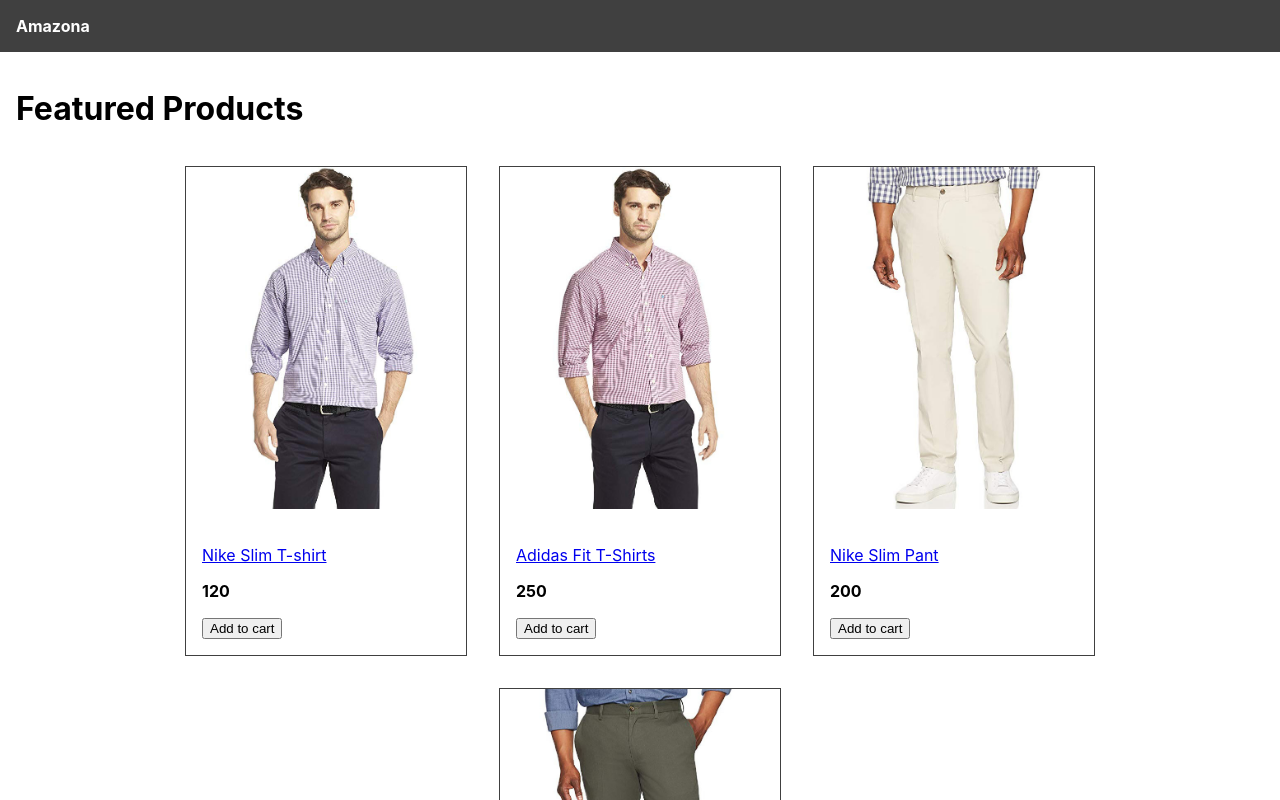
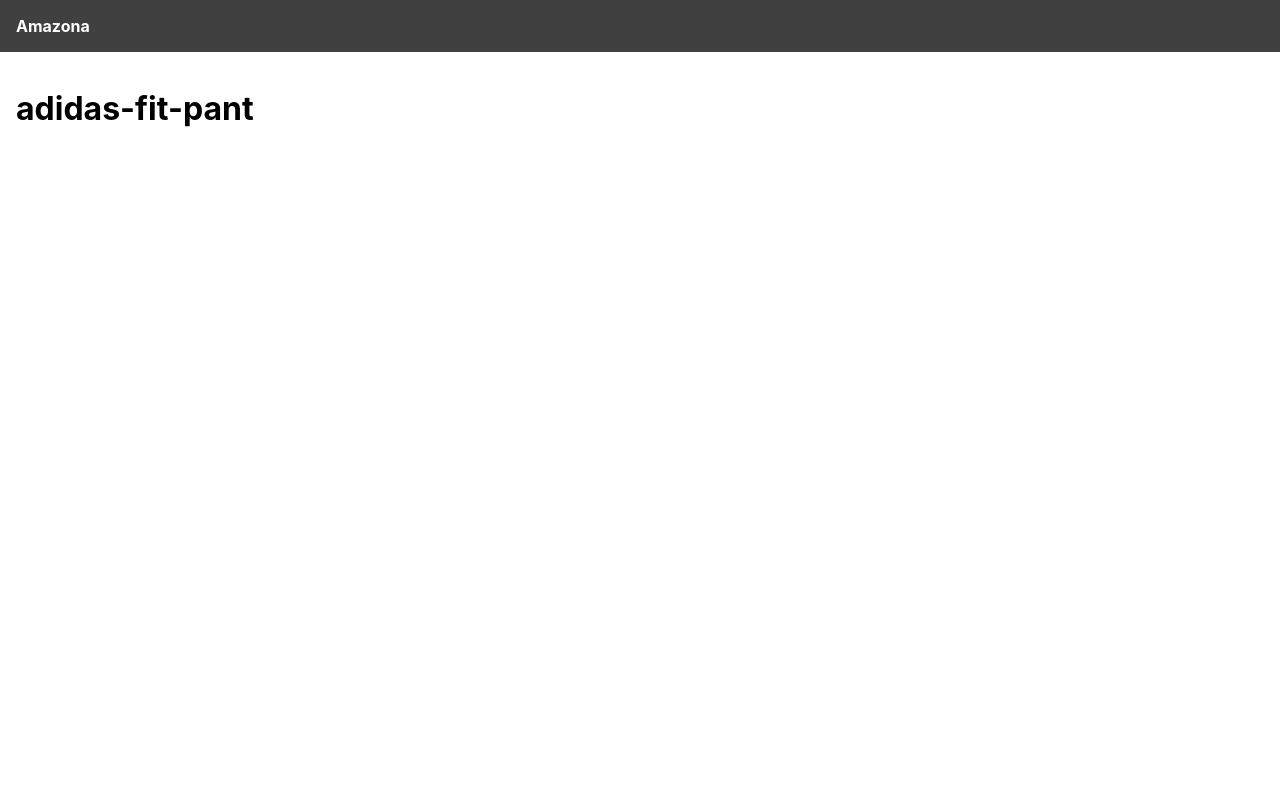
Before and after one commit to Rahulgithub-code/Amazona-MERN, a React (Create React App) app in the folder frontend/: page /product/adidas-fit-pant in a window 1280 px wide. Shown: the top 800 px of the page. Built offline with nearby package versions, Linux system fonts and the light colour scheme.

Commit message:
routing implemented

```diff
--- a/frontend/package.json
+++ b/frontend/package.json
@@ -8,6 +8,7 @@
     "@testing-library/user-event": "^13.5.0",
     "react": "^18.2.0",
     "react-dom": "^18.2.0",
+    "react-router-dom": "^6.3.0",
     "react-scripts": "5.0.1",
     "web-vitals": "^2.1.4"
   },
--- a/frontend/src/App.js
+++ b/frontend/src/App.js
@@ -1,35 +1,24 @@
 import './App.css';
 import React from 'react';
-import data from './data';
+import { BrowserRouter, Link, Route, Routes } from 'react-router-dom';
+import HomeScreen from './screens/HomeScreen';
+import ProductScreen from './screens/ProductScreen';
 
 function App() {
   return (
+    <BrowserRouter>
       <div>
         <header>
-        <a href="/">Amazona</a>
+          <Link to="/">Amazona</Link>
         </header>
         <main>
-        <h1>Featured Products</h1>
-        <div className="products">
-          {data.products.map((product) => (
-            <div className="product" key={product.slug}>
-              <a href={`/product/${product.slug}`}>
-                <img src={product.image} alt={product.name} />
-              </a>
-              <div className="product-info">
-                <a href={`/product/${product.slug}`}>
-                  <p>{product.name}</p>
-                </a>
-                <p>
-                  <strong>{product.price}</strong>
-                </p>
-                <button>Add to cart</button>
-              </div>
-            </div>
-          ))}
-        </div>
+          <Routes>
+            <Route path="/" element={<HomeScreen />} />
+            <Route path="/product/:slug" element={<ProductScreen />} />
+          </Routes>
         </main>
       </div>
+    </BrowserRouter>
   );
 }
 
--- /dev/null
+++ b/frontend/src/screens/HomeScreen.js
@@ -0,0 +1,30 @@
+import { Link } from 'react-router-dom';
+import data from '../data';
+
+function HomeScreen() {
+  return (
+    <div>
+      <h1>Featured Products</h1>
+      <div className="products">
+        {data.products.map((product) => (
+          <div className="product" key={product.slug}>
+            <Link to={`/product/${product.slug}`}>
+              <img src={product.image} alt={product.name} />
+            </Link>
+            <div className="product-info">
+              <Link to={`/product/${product.slug}`}>
+                <p>{product.name}</p>
+              </Link>
+              <p>
+                <strong>{product.price}</strong>
+              </p>
+              <button>Add to cart</button>
+            </div>
+          </div>
+        ))}
+      </div>
+    </div>
+  );
+}
+
+export default HomeScreen;
--- /dev/null
+++ b/frontend/src/screens/ProductScreen.js
@@ -0,0 +1,12 @@
+import { useParams } from 'react-router-dom';
+
+function ProductScreen() {
+  const params = useParams();
+  const { slug } = params;
+  return (
+    <div>
+      <h1>{slug}</h1>
+    </div>
+  );
+}
+export default ProductScreen;
```
Also changed, not shown: 2 other files (tests, documents, lock files or other folders). Lines whose indentation alone changed are shown as unchanged.
